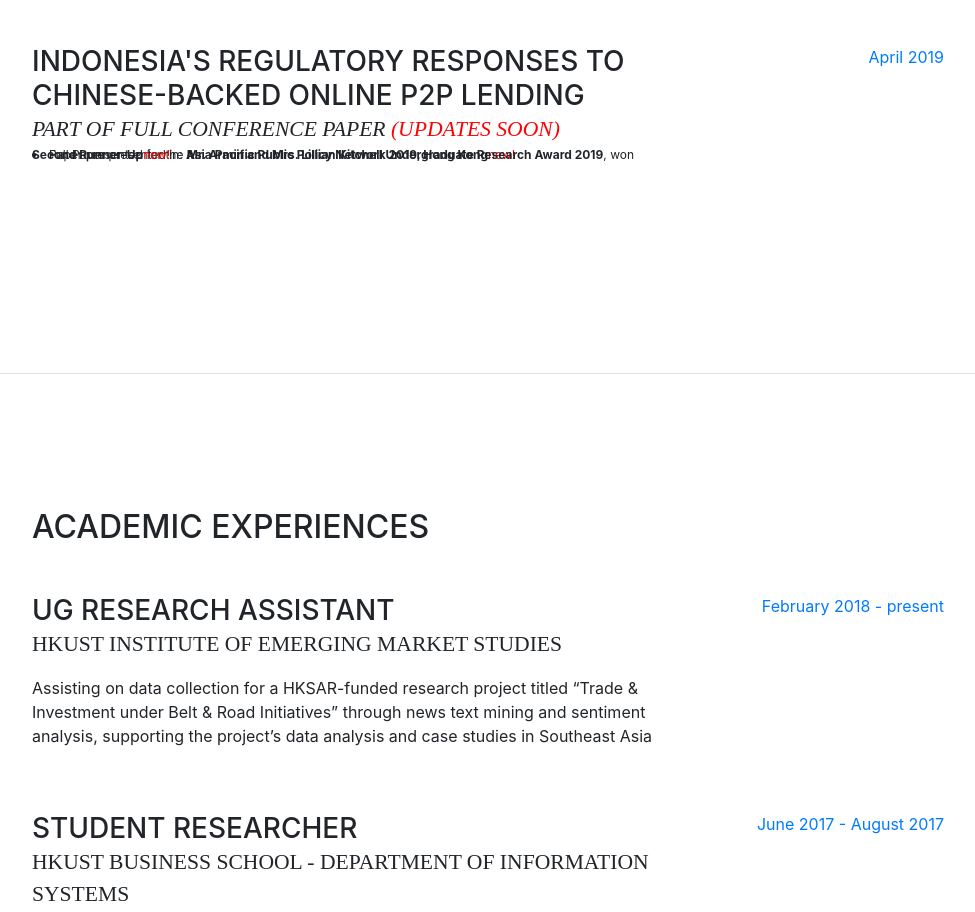
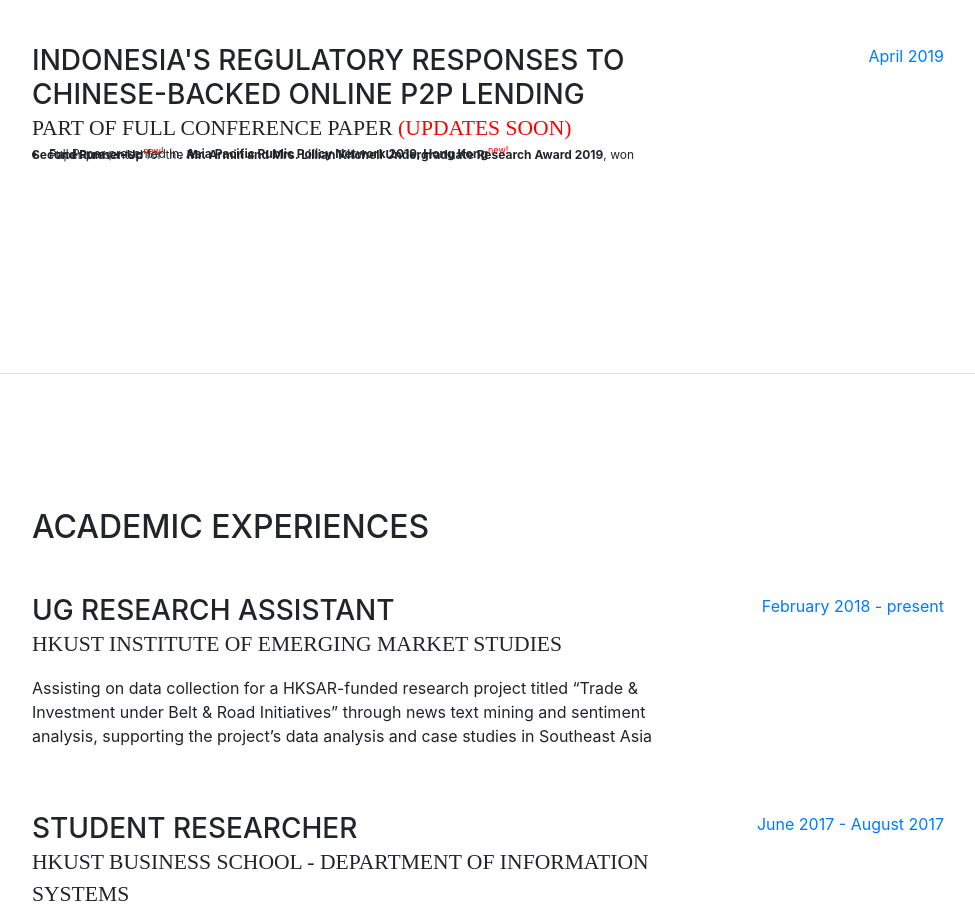
Before and after one commit to vajunaedi/vajunaedi.github.io, a website with bundled scripts: page index.html in a window 1280 px wide. Shown: the part 2789-3701 px from the top of the page, without its empty margins (288-1263 px from the left). Built offline with nearby package versions, Linux system fonts and the light colour scheme; a web font is replaced by a local one.

Commit message:
Update index.html

```diff
--- a/index.html
+++ b/index.html
@@ -190,9 +190,9 @@
             <div class="resume-item d-flex flex-column flex-md-row mb-5">
             <div class="resume-content mr-auto">
               <h3 class="mb-0">Indonesia's Regulatory Responses to Chinese-backed Online P2P Lending</h3>
-              <div class="subheading mb-3"><i>Part of full conference paper <font color="red">(updates soon)</font></i></div><sup>
-              <li>Full Paper presented in: <b>Asia Pacific Public Policy Network 2019, Hong Kong</b><font color="red">new!</font></sup></li>
-              <li>Paper presented for the <b>Mr. Armin and Mrs. Lillian Kitchell Undergraduate Research Award 2019</b>, won <b>Second Runner-Up</b><font color="red">new!</font></sup></li>
+              <div class="subheading mb-3">Part of full conference paper <font color="red">(updates soon)</font></div><sup>
+              <li>Full Paper presented in: <b>Asia Pacific Public Policy Network 2019, Hong Kong</b><sup><font color="red">new!</font></sup></li>
+              <li>Paper presented for the <b>Mr. Armin and Mrs. Lillian Kitchell Undergraduate Research Award 2019</b>, won <b>Second Runner-Up</b><sup><font color="red">new!</font></sup></li>
             </div>
             <div class="resume-date text-md-right">
               <span class="text-primary">April 2019</span>
```
